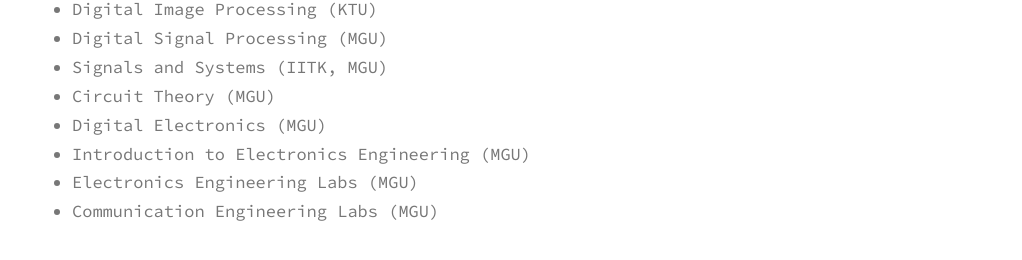
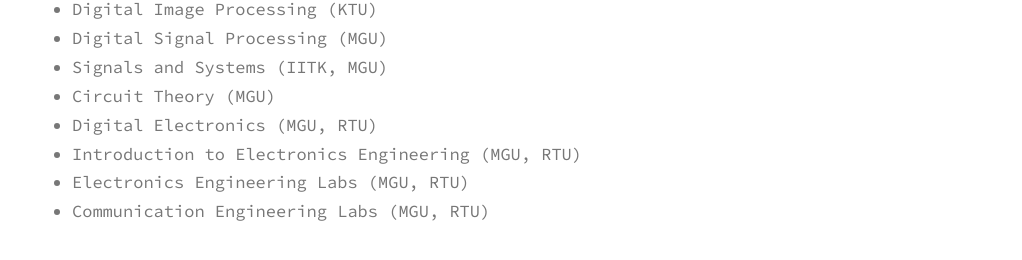
Before and after one commit to sinnuthomas/sinnuthomas.github.io, a Jekyll site: the page built from teaching.md, in a window 1280 px wide. Shown: the part 206-466 px from the top of the page, without its empty margins (128-1150 px from the left). Built offline with Jekyll 4.4.1, drawn with Linux system fonts in a browser that asks for light colours.

Commit message:
Update teaching.md

```diff
--- a/teaching.md
+++ b/teaching.md
@@ -7,7 +7,7 @@
   * Digital Signal Processing (MGU)
   * Signals and Systems (IITK, MGU)
   * Circuit Theory (MGU)
-  * Digital Electronics (MGU)
-  * Introduction to Electronics Engineering (MGU)
-  * Electronics Engineering Labs (MGU)
-  * Communication Engineering Labs (MGU)
+  * Digital Electronics (MGU, RTU)
+  * Introduction to Electronics Engineering (MGU, RTU)
+  * Electronics Engineering Labs (MGU, RTU)
+  * Communication Engineering Labs (MGU, RTU)
```
